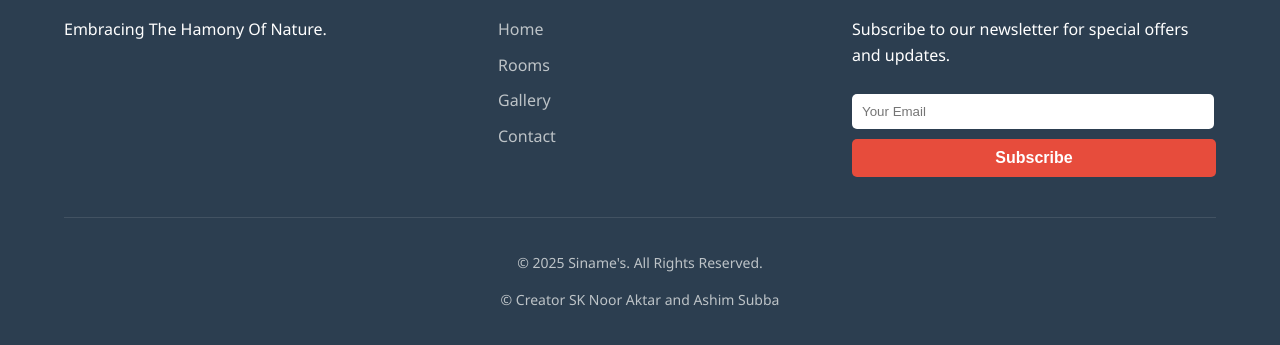
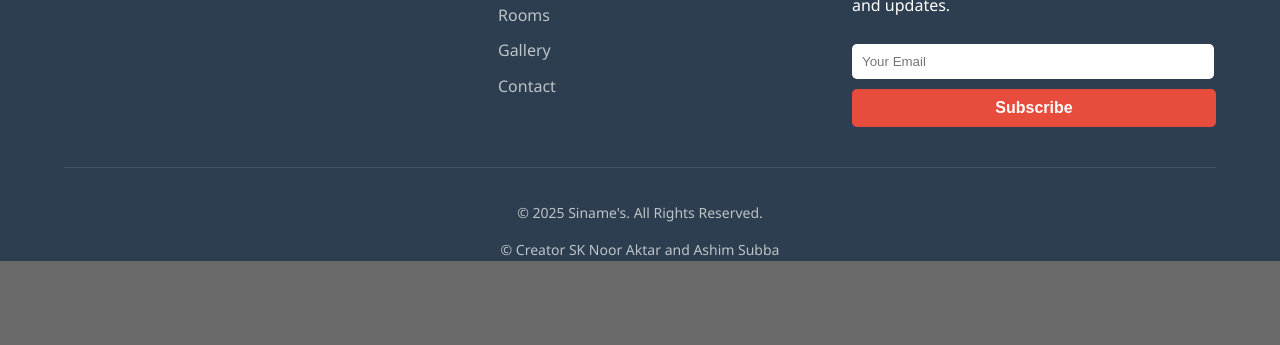
Before and after one commit to eter11/Siname, a plain HTML site: page index.html in a window 1280 px wide. Shown: the part 995-1340 px from the top of the page. After the commit the page ends 1270 px from the top, so only its background shows below. Drawn offline with Linux system fonts and the light colour scheme.

Commit message:
padding changed

```diff
--- a/src/styles/styles.css
+++ b/src/styles/styles.css
@@ -449,7 +449,7 @@ nav ul li a:hover {
 footer {
   background-color: #2c3e50; /* deep blue or charcoal */
   color: #fff;
-  padding: 50px 0 20px;
+  padding: 0px 0 0px;
 }
 
 .footer-container {
```
Also changed, not shown: index.html (+0 -2 lines).
